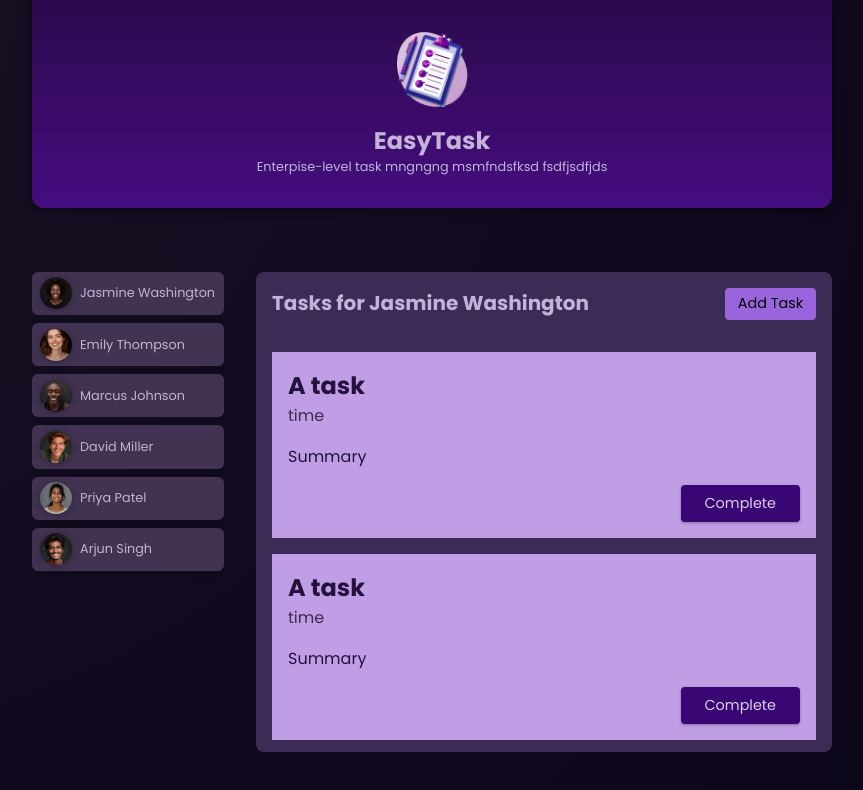
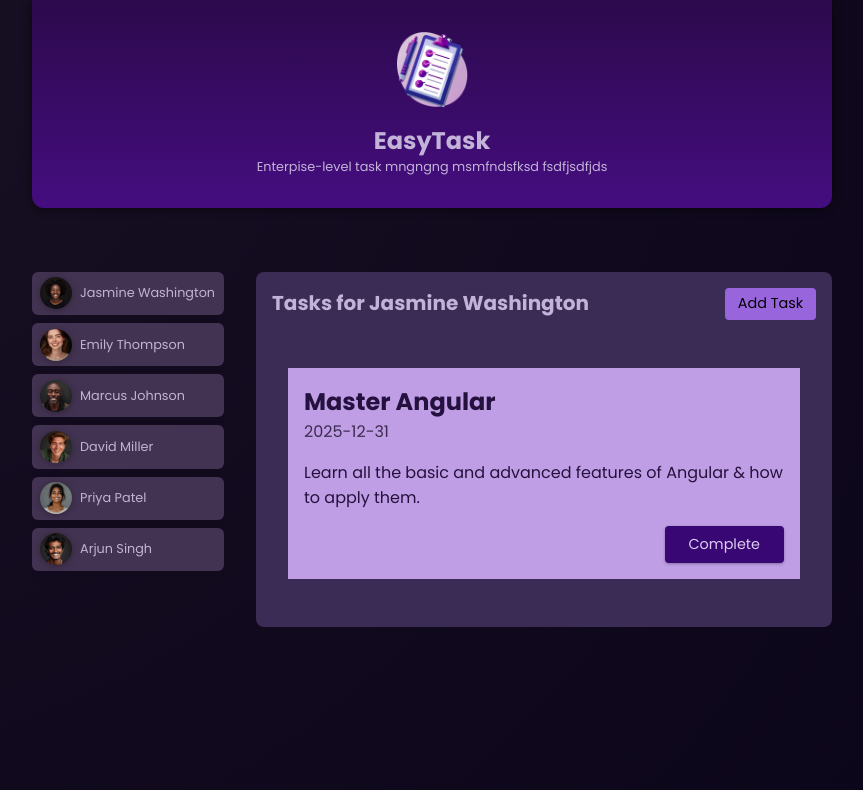
Before and after one commit to FallenBG/angular-learning, an Angular app: page / in a window 1280 px wide. Both pictures are taken after a click on the button "Jasmine Washington". Shown: the top 790 px of the page, without its empty margins (208-1071 px from the left). Built offline with nearby package versions, Linux system fonts and the light colour scheme.

Commit message:
Part 45 - tasks-users relation

```diff
--- a/src/app/app.component.html
+++ b/src/app/app.component.html
@@ -12,8 +12,8 @@
     }
   </ul>
 
-  @if (selectedUserName) {
-    <app-tasks [name]="selectedUserName"></app-tasks>
+  @if (selectedUser) {
+    <app-tasks [userId]="selectedUser.id" [name]="selectedUser.name"></app-tasks>
   } @else {
     <p>No user selected</p>
   }
--- a/src/app/app.component.ts
+++ b/src/app/app.component.ts
@@ -15,12 +15,12 @@
 })
 export class AppComponent {
   users = DUMMY_USERS;
-  selectedUserName?: string = '';
+  selectedUser?: { id: string; name: string; avatar: string; };
 
 
 
   onSelectUser(id: string) {
     console.log('User selected:', id);
-    this.selectedUserName = DUMMY_USERS.find(user => user.id === id)?.name || '';
+    this.selectedUser = DUMMY_USERS.find(user => user.id === id);
   }
 }
--- a/src/app/tasks/task/task.component.html
+++ b/src/app/tasks/task/task.component.html
@@ -1,7 +1,7 @@
-<article>
-    <h2>A task</h2>
-    <time>time</time>
-    <p>Summary</p>
+<article id="task">
+    <h2>{{ task.title }}</h2>
+    <time>{{ task.dueDate }}</time>
+    <p>{{ task.summary }}</p>
     <p class="actions">
         <button>Complete</button>
     </p>
--- a/src/app/tasks/tasks.component.html
+++ b/src/app/tasks/tasks.component.html
@@ -11,15 +11,13 @@
         </menu>
     </header>
 
-    <ul>
-        <li>
-            <app-task></app-task>
-        </li>
-        <li>
-            <app-task></app-task>
-        </li>
-        <li>
-            <app-task></app-task>
-        </li>
+    <ul id="tasks">
+        @for (task of selectedUserTasks; track task.id) {
+            <li>
+                <app-task
+                    [task]="task"
+                ></app-task>
+            </li>
+        }
     </ul>
 </section>
--- a/src/app/tasks/tasks.component.ts
+++ b/src/app/tasks/tasks.component.ts
@@ -11,10 +11,40 @@
 
 export class TasksComponent {
   // @Input() name?: string;
-  @Input() name: string | undefined;
+  @Input({required: true}) userId!: string;
+  @Input({required: true}) name!: string;
   @Output() select  = new EventEmitter<string>();
+
+  tasks = [
+    {
+      id: 't1',
+      userId: 'u1',
+      title: 'Master Angular',
+      summary: 'Learn all the basic and advanced features of Angular & how to apply them.',
+      dueDate: '2025-12-31',
+    },
+    {
+      id: 't2',
+      userId: 'u3',
+      title: 'Build first prototype',
+      summary: 'Build a first prototype of the online shop website',
+      dueDate: '2024-05-31',
+    },
+    {
+      id: 't3',
+      userId: 'u3',
+      title: 'Prepare issue template',
+      summary: 'Prepare and describe an issue template which will help with project management',
+      dueDate: '2024-06-15',
+    },
+  ]
 
   onSelectUserUpdateTask() {
     this.select.emit(this.name);
   }
+
+  get selectedUserTasks() {
+    return this.tasks.filter(task => task.userId === this.userId);
+  }
+
 }
```
Also changed, not shown: src/app/dummy-tasks.ts (added, +25 -0 lines), src/app/tasks/task/task.component.ts (+10 -1 lines).
